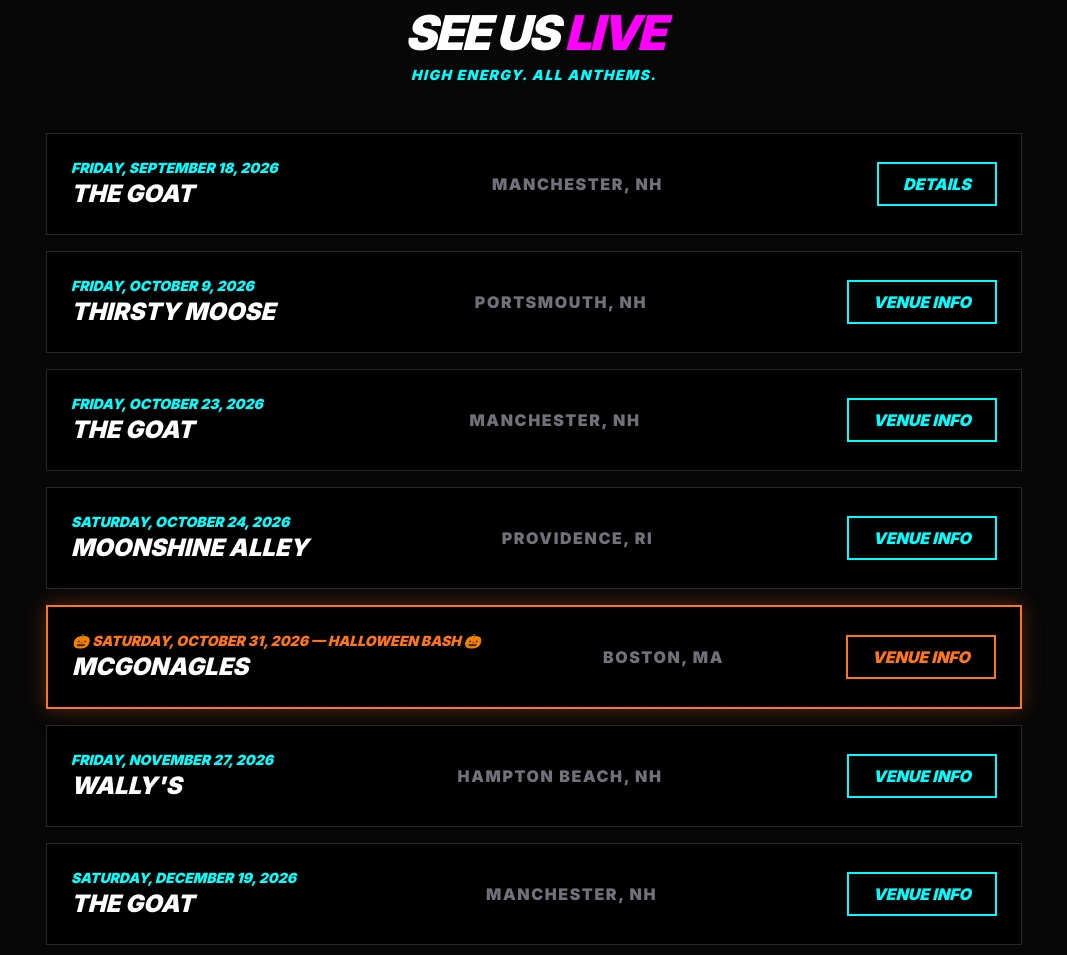
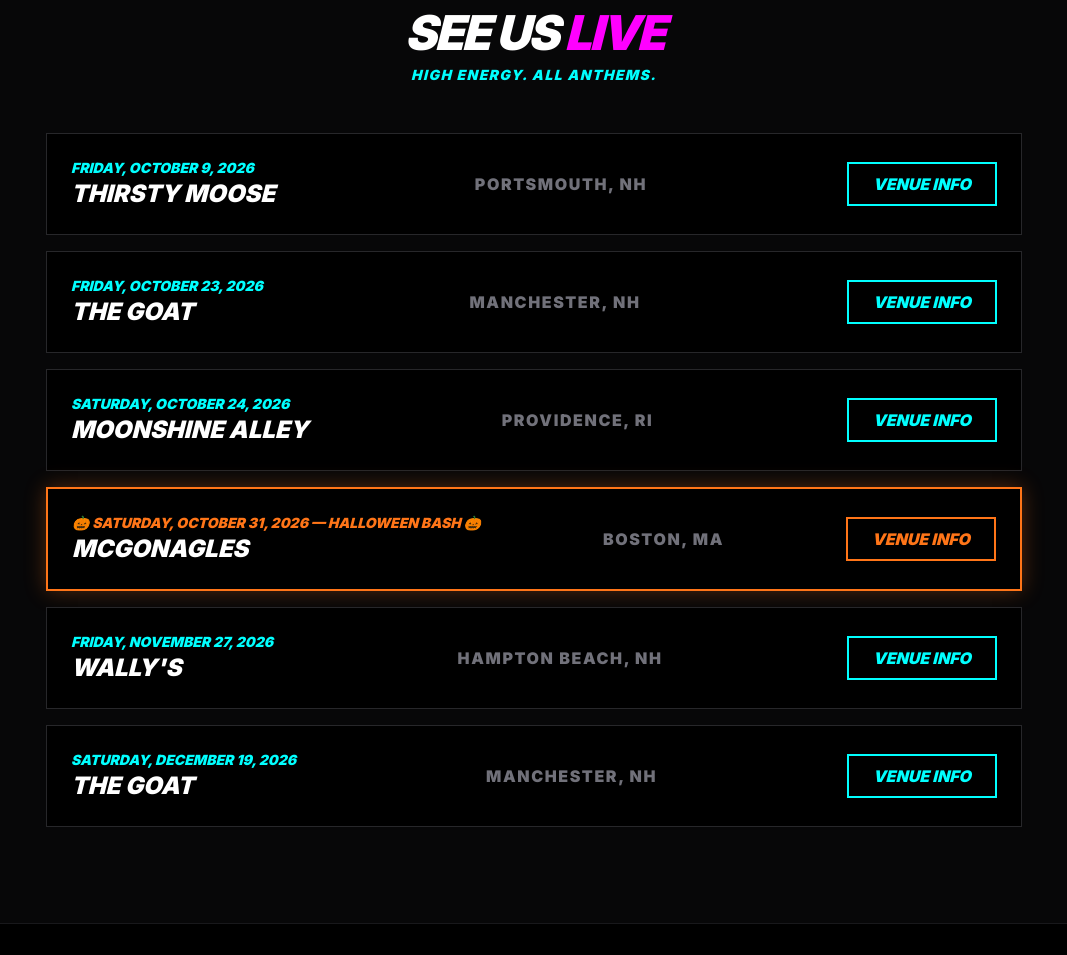
Before and after one commit to adeligianis/thrash-party-site, a website: page index.html in a window 1280 px wide. Shown: the part 2367-3322 px from the top of the page, without its empty margins (106-1173 px from the left). Drawn offline with Linux system fonts and the light colour scheme.

Commit message:
updated gigs

```diff
--- a/index.html
+++ b/index.html
@@ -258,21 +258,6 @@
       <div id="gig-container" class="space-y-4 text-left">
 
         <div class="gig-entry flex flex-col md:flex-row justify-between items-center p-6 border border-zinc-800 bg-black hover:border-neonBlue transition group"
-             data-iso-date="2026-09-18"
-             data-event-name="Thrash Party at the Goat"
-             data-venue="The Goat Manchester"
-             data-location="Manchester, NH">
-          <div class="mb-4 md:mb-0 text-center md:text-left">
-            <span class="text-neonBlue font-bold block italic uppercase text-sm">Friday, September 18, 2026</span>
-            <span class="text-2xl font-black uppercase italic group-hover:text-white transition">The Goat</span>
-          </div>
-          <div class="text-zinc-500 font-bold uppercase tracking-widest">Manchester, NH</div>
-          <a href="https://goatbarnation.com/manchester/" class="mt-4 md:mt-0 px-6 py-2 border-2 border-neonBlue text-neonBlue font-black italic uppercase hover:bg-neonBlue hover:text-black transition">
-            Details
-          </a>
-        </div>
-
-        <div class="gig-entry flex flex-col md:flex-row justify-between items-center p-6 border border-zinc-800 bg-black hover:border-neonBlue transition group"
              data-iso-date="2026-10-09"
              data-event-name="Thrash Party at Thirsty Moose"
              data-venue="Thirsty Moose"
```
Also changed, not shown: src/pages/index.html (+0 -15 lines).
